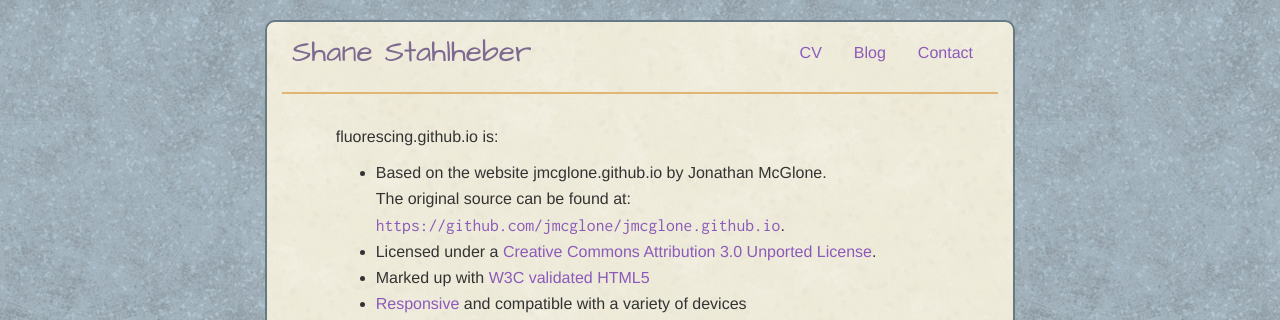
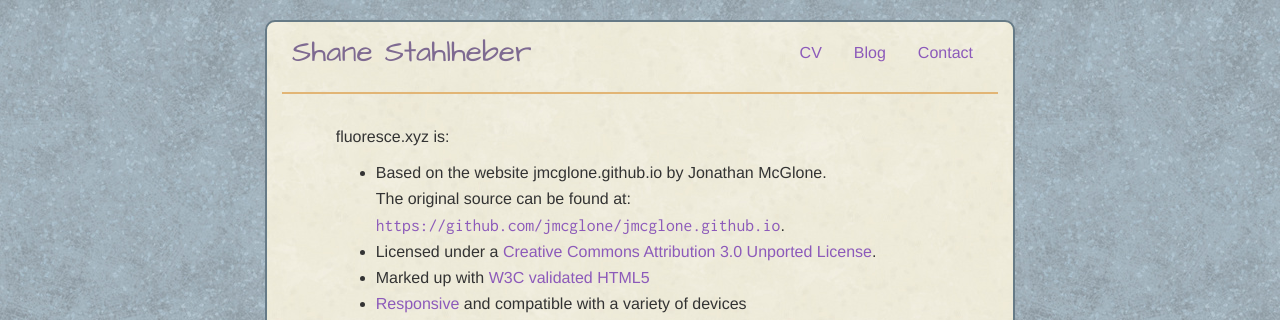
Before and after one commit to Fluorescing/fluorescing.github.io, a Jekyll site: the page built from about/index.html, in a window 1280 px wide. Shown: the top 320 px of the page. Built offline with Jekyll 4.4.1, drawn with Linux system fonts in a browser that asks for light colours.

Commit message:
update website url

```diff
--- a/about/index.html
+++ b/about/index.html
@@ -6,7 +6,7 @@ description: Credits and information about the website spstahlheber.github.io, t
 
   <div class="about">
 
-    <p>fluorescing.github.io is:</p>
+    <p>fluoresce.xyz is:</p>
 
       <ul>
         <li>Based on the website jmcglone.github.io by Jonathan McGlone. <br>The original source can be found at: <a class="fixedwidth" href="https://github.com/jmcglone/jmcglone.github.io">https://github.com/jmcglone/jmcglone.github.io</a>.
--- a/index.html
+++ b/index.html
@@ -1,6 +1,6 @@
 ---
 layout: default
-title: spstahlheber.github.io
+title: fluoresce.xyz
 cv: passive
 blog: passive
 contact: passive
```
